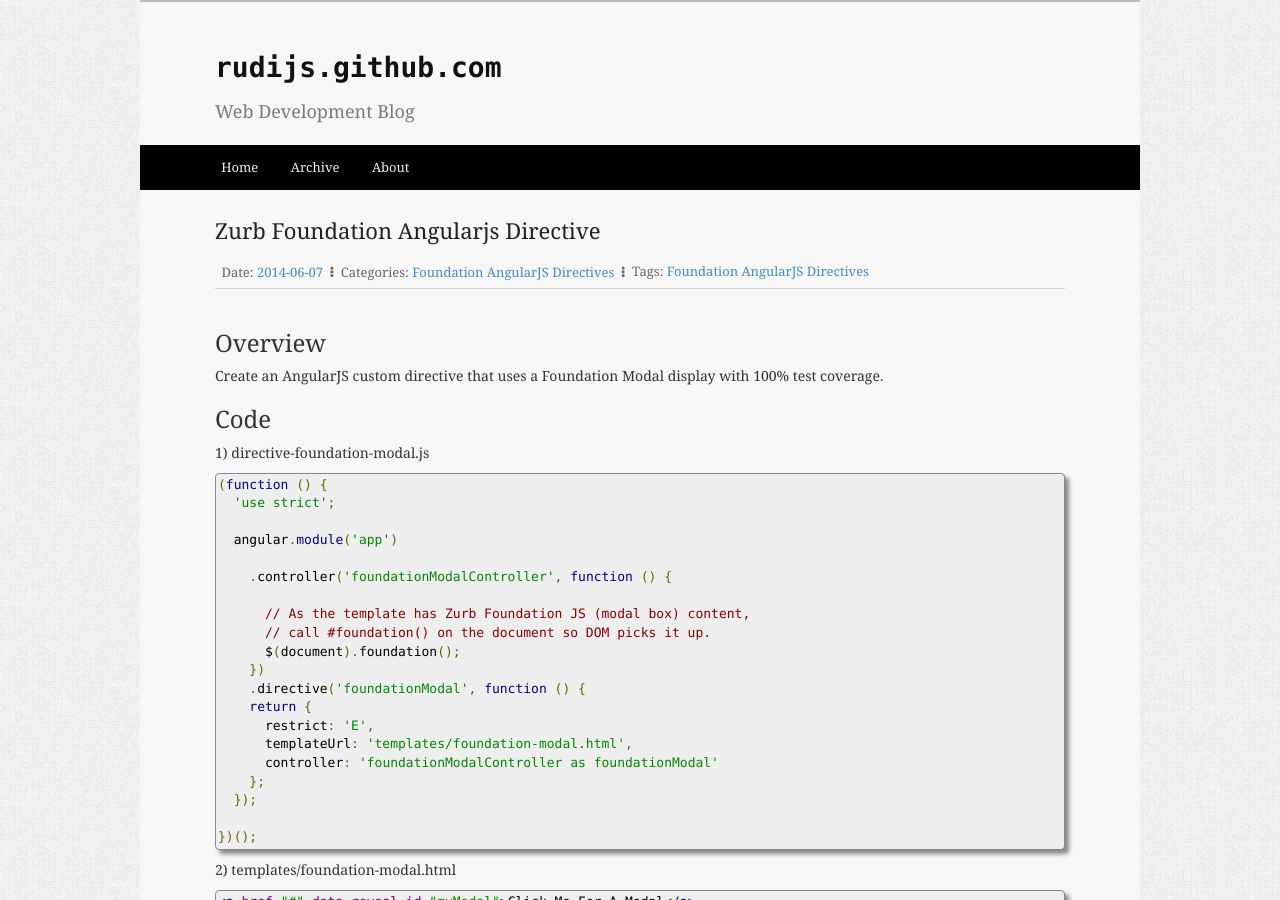
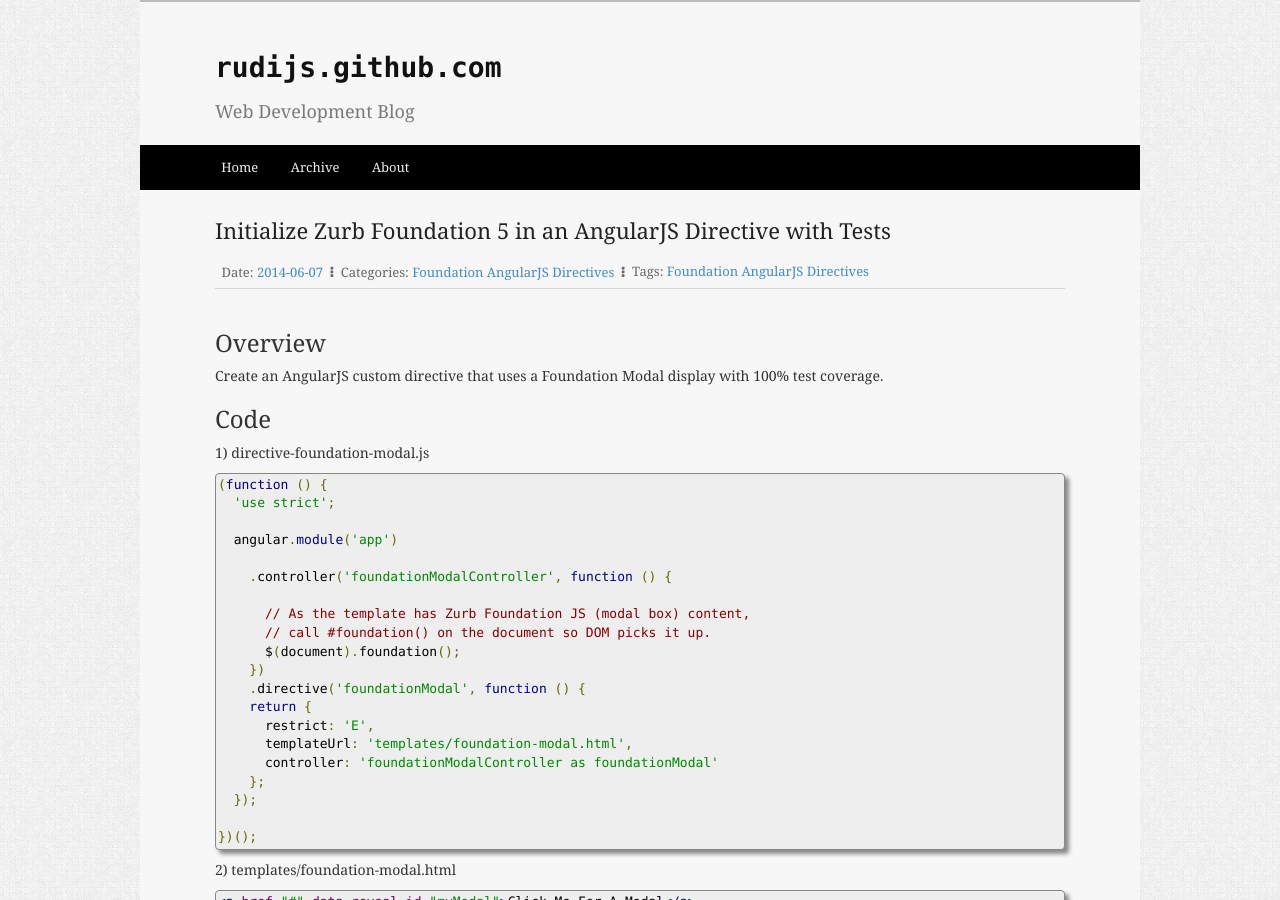
Before and after one commit to rudijs/rudijs.github.io, a Jekyll site: the page built from _posts/2014-06-07-initialize-zurb-foundation-5-in-an-angularjs-directive-with-tests.markdown, in a window 1280 px wide and 900 px high. Built offline with Jekyll 4.4.1, drawn with Linux system fonts in a browser that asks for light colours; Markdown is read by kramdown in place of the engine named in the settings; comment, search, counter and statistics services are not loaded.

Commit message:
Update AngularJS Foundation Directive title

```diff
--- a/_posts/2014-06-07-zurb-foundation-angularjs-directive.markdown
+++ b/_posts/2014-06-07-initialize-zurb-foundation-5-in-an-angularjs-directive-with-tests.markdown
@@ -1,6 +1,6 @@
 ---
 layout: post
-title:  "Zurb Foundation Angularjs Directive"
+title:  "Initialize Zurb Foundation 5 in an AngularJS Directive with Tests"
 date:   2014-06-07 12:00:00
 categories: Foundation AngularJS Directives
 tags: Foundation AngularJS Directives
```
